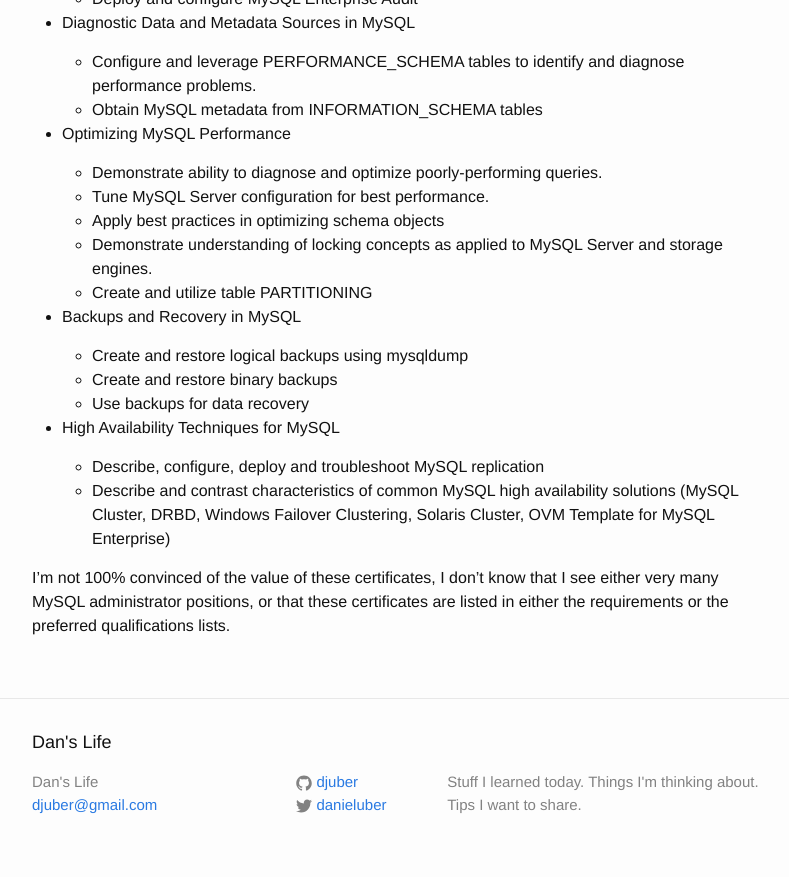
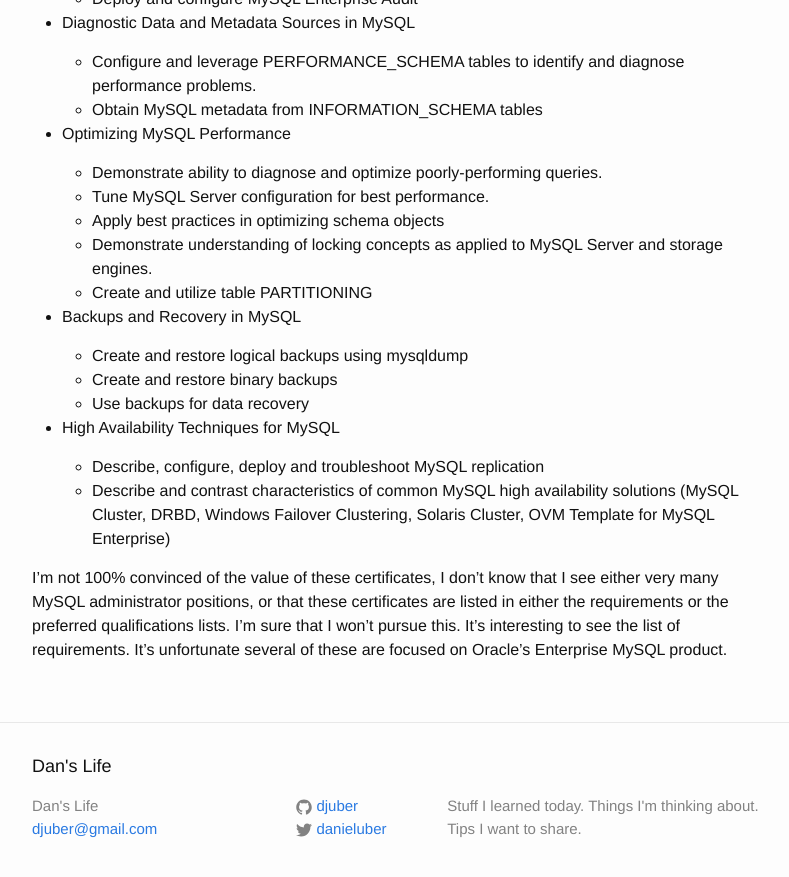
Before and after one commit to djuber/myblog, a Jekyll site: the page built from _posts/2016-09-10-MySQL-Certification.markdown, in a window 1280 px wide and 900 px high, scrolled down 777 px. Shown: the top 877 px of the window, without its empty margins (238-1027 px from the left). Built offline with Jekyll 4.4.1, drawn with Linux system fonts in a browser that asks for light colours.

Commit message:
updated mysql certification post

```diff
--- a/_posts/2016-09-10-MySQL-Certification.markdown
+++ b/_posts/2016-09-10-MySQL-Certification.markdown
@@ -49,4 +49,4 @@ I looked at other possible certifications. I see oracle offers both very expensi
   -    Describe and contrast characteristics of common MySQL high availability solutions (MySQL Cluster, DRBD, Windows Failover Clustering, Solaris Cluster, OVM Template for MySQL Enterprise)
 
 
-I'm not 100% convinced of the value of these certificates, I don't know that I see either very many MySQL administrator positions, or that these certificates are listed in either the requirements or the preferred qualifications lists.
+I'm not 100% convinced of the value of these certificates, I don't know that I see either very many MySQL administrator positions, or that these certificates are listed in either the requirements or the preferred qualifications lists. I'm sure that I won't pursue this. It's interesting to see the list of requirements. It's unfortunate several of these are focused on Oracle's Enterprise MySQL product.
```
